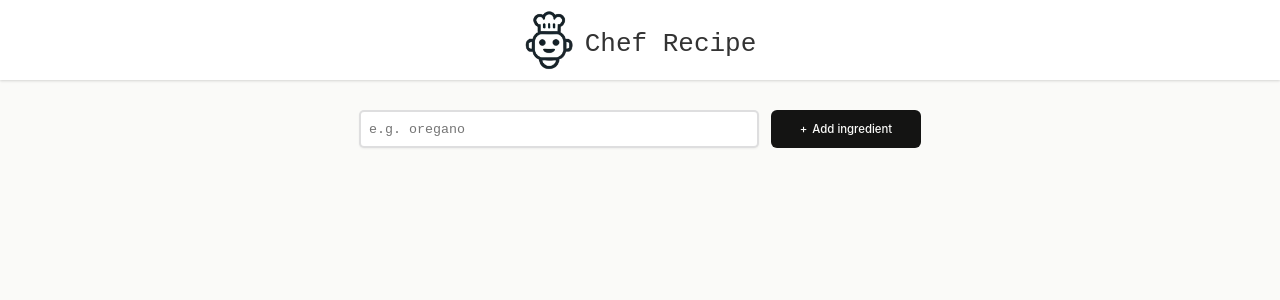
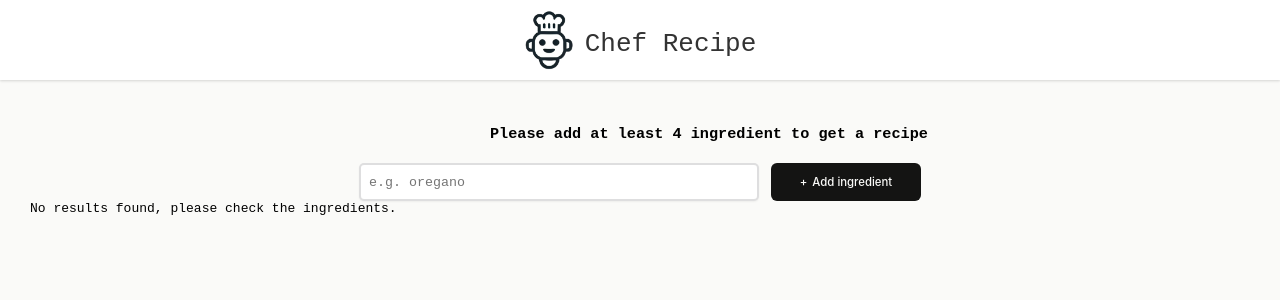
Before and after one commit to bardhoshimajlinda/react-recap, a React (Vite) app: page /recipe in a window 1280 px wide. Shown: the top 300 px of the page. Built offline with nearby package versions, Linux system fonts and the light colour scheme; no server answers; what @huggingface/inference would draw is missing.

Commit message:
adding style and handle cases with no results

```diff
--- a/src/components/Recipe/Main.jsx
+++ b/src/components/Recipe/Main.jsx
@@ -24,6 +24,7 @@ export default function Main() {
 
   return (
     <main>
+      <h3>Please add at least 4 ingredient to get a recipe</h3>
       <form onSubmit={addIngredient} className="add-ingredient-form">
         <input
           type="text"
@@ -41,6 +42,7 @@ export default function Main() {
       {loading && <p className="loading">Loading your recipe...</p>}
 
       {recipe && !loading && <ChefRecipe recipe={recipe} />}
+      {!recipe && <div>No results found, please check the ingredients.</div>}
     </main>
   );
 }
--- a/src/components/Recipe/Recipe.css
+++ b/src/components/Recipe/Recipe.css
@@ -8,7 +8,7 @@ body {
   background-color: #fafaf8;
 }
 
-header {
+header.recipe-header {
   display: flex;
   justify-content: center;
   align-items: center;
@@ -19,16 +19,20 @@ header {
     0px 1px 2px 0px rgba(0, 0, 0, 0.06);
 }
 
-header > img {
+header.recipe-header > img {
   width: 50px;
 }
 
-header > h1 {
+header.recipe-header > h1 {
   font-weight: 400;
 }
 
 main {
   padding: 30px 30px 10px;
+}
+main h3 {
+  margin-left: 460px;
+  margin-bottom: 20px;
 }
 
 .add-ingredient-form {
```
